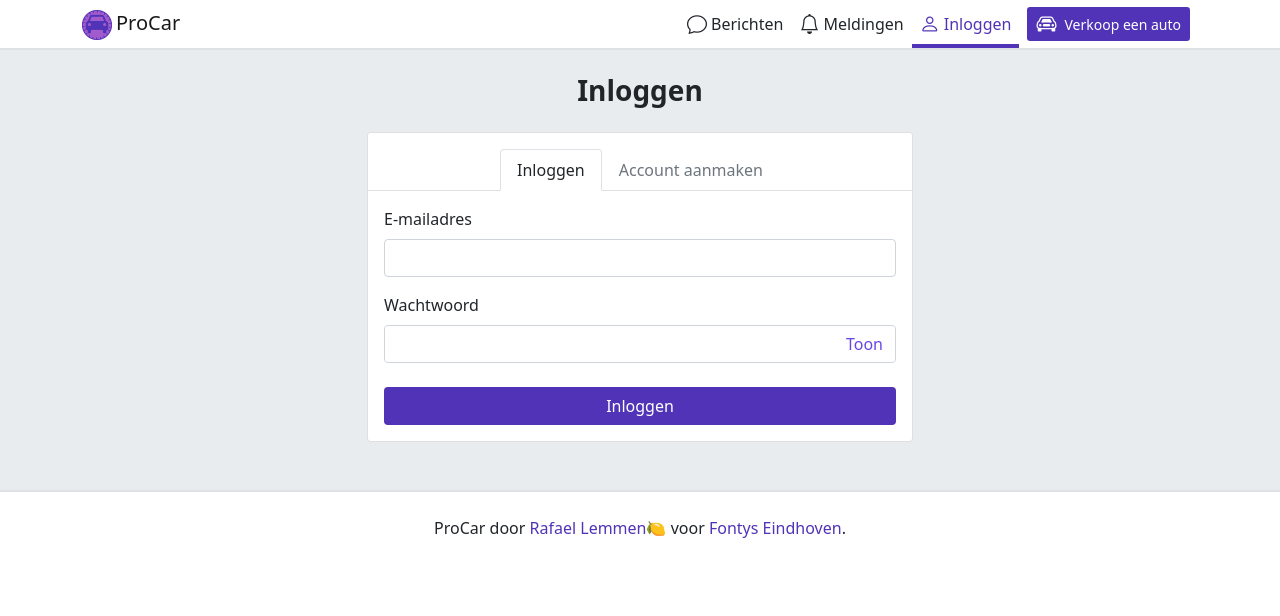
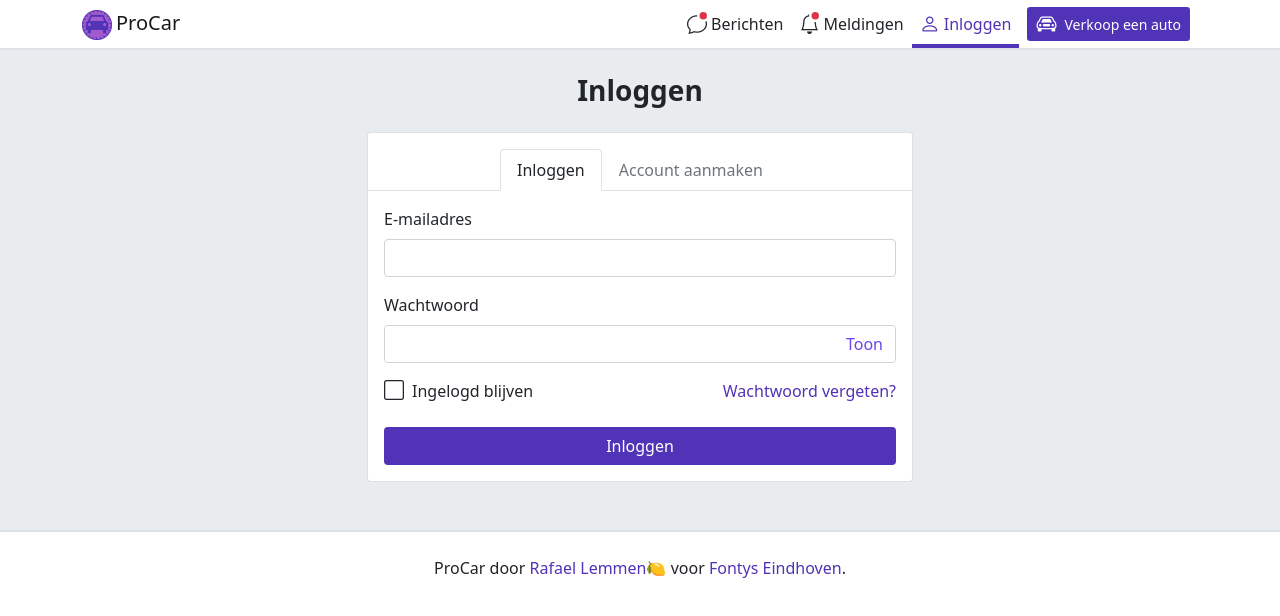
Before and after one commit to Flyyrin/ProCar-Frontend, a React (Vite) app in the folder ProCar-React/: page /login in a window 1280 px wide. Shown: the top 616 px of the page. Built offline with nearby package versions, Linux system fonts and the light colour scheme.

Commit message:
Cookies saves token on login

```diff
--- a/ProCar-React/package.json
+++ b/ProCar-React/package.json
@@ -11,6 +11,7 @@
   },
   "dependencies": {
     "axios": "^1.7.7",
+    "js-cookie": "^3.0.5",
     "react": "^18.3.1",
     "react-dom": "^18.3.1",
     "react-helmet": "^6.1.0",
@@ -18,6 +19,7 @@
   },
   "devDependencies": {
     "@eslint/js": "^9.9.0",
+    "@types/js-cookie": "^3.0.6",
     "@types/react": "^18.3.3",
     "@types/react-dom": "^18.3.0",
     "@types/react-helmet": "^6.1.11",
--- a/ProCar-React/src/components/Footer.tsx
+++ b/ProCar-React/src/components/Footer.tsx
@@ -3,19 +3,11 @@ function Footer() {
     <footer className="bg-white py-4 mt-5 text-center border-top border-2">
       <p className="m-0">
         ProCar door{" "}
-        <a
-          href="https://github.com/Flyyrin"
-          target="_blank"
-          className="link-footer"
-        >
+        <a href="https://github.com/Flyyrin" target="_blank" className="link">
           Rafael Lemmen🍋
         </a>{" "}
         voor{" "}
-        <a
-          href="https://www.fontys.nl/"
-          target="_blank"
-          className="link-footer"
-        >
+        <a href="https://www.fontys.nl/" target="_blank" className="link">
           Fontys Eindhoven
         </a>
         .
--- a/ProCar-React/src/components/Header.tsx
+++ b/ProCar-React/src/components/Header.tsx
@@ -1,16 +1,19 @@
-import { NavLink } from "react-router-dom";
+import { NavLink, useNavigate } from "react-router-dom";
+import Cookies from "js-cookie";
 import procarLogo from "/procar.png";
 import indicator from "../assets/indicator.svg";
 import "../styles/Header.css";
 
-interface HeaderStatus {
-  signedIn?: boolean;
-  name?: string;
-  messages?: boolean;
-  notifications?: boolean;
-}
+function Header() {
+  const navigate = useNavigate();
+  const token = Cookies.get("accessToken");
 
-function Header({ headerStatus = {} }: { headerStatus?: HeaderStatus }) {
+  const handleLogout = () => {
+    Cookies.remove("accessToken");
+    Cookies.remove("refreshToken");
+    navigate("/", {});
+  };
+
   return (
     <header>
       <nav className="navbar navbar-expand navbar-light bg-white py-0 border-bottom border-2">
@@ -34,7 +37,7 @@ function Header({ headerStatus = {} }: { headerStatus?: HeaderStatus }) {
                 >
                   <div className="d-flex align-items-center">
                     <i className="bi bi-chat h5 mb-0 me-1 position-relative">
-                      {headerStatus.messages && (
+                      {true && (
                         <img
                           src={indicator}
                           alt="indicator"
@@ -56,7 +59,7 @@ function Header({ headerStatus = {} }: { headerStatus?: HeaderStatus }) {
                 >
                   <div className="d-flex align-items-center">
                     <i className="bi bi-bell h5 mb-0 me-1 position-relative">
-                      {headerStatus.notifications && (
+                      {true && (
                         <img
                           src={indicator}
                           alt="indicator"
@@ -71,7 +74,7 @@ function Header({ headerStatus = {} }: { headerStatus?: HeaderStatus }) {
                 </NavLink>
               </li>
 
-              {headerStatus.signedIn ? (
+              {!!token ? (
                 <li className="nav-item dropdown">
                   <NavLink
                     className="nav-link my-0 text-dark underline"
@@ -84,7 +87,7 @@ function Header({ headerStatus = {} }: { headerStatus?: HeaderStatus }) {
                     <div className="d-flex align-items-center">
                       <i className="bi bi-person h5 mb-0 me-1"></i>
                       <span className="align-middle d-none d-md-flex me-1">
-                        {headerStatus.name}
+                        Naam Test
                       </span>
                       <i className="bi bi-chevron-down mb-0"></i>
                     </div>
@@ -105,7 +108,7 @@ function Header({ headerStatus = {} }: { headerStatus?: HeaderStatus }) {
                     <a className="dropdown-item mb-1" href="/account/profile">
                       Mijn profiel
                     </a>
-                    <a className="dropdown-item mb-1" href="/logout">
+                    <a className="dropdown-item mb-1" onClick={handleLogout}>
                       Uitloggen
                     </a>
                   </div>
--- a/ProCar-React/src/pages/Account.tsx
+++ b/ProCar-React/src/pages/Account.tsx
@@ -8,9 +8,7 @@ function Account() {
       <Helmet>
         <title>Mijn Account - ProCar</title>
       </Helmet>
-      <Header
-        headerStatus={{ messages: true, signedIn: true, name: "Rafael.L" }}
-      />
+      <Header />
       <p>Account</p>
       <Footer />
     </>
--- a/ProCar-React/src/pages/Home.tsx
+++ b/ProCar-React/src/pages/Home.tsx
@@ -4,7 +4,7 @@ import Footer from "../components/Footer";
 function Home() {
   return (
     <>
-      <Header headerStatus={{ messages: true, notifications: true }} />
+      <Header />
       <p>Home</p>
       <Footer />
     </>
--- a/ProCar-React/src/pages/Login.tsx
+++ b/ProCar-React/src/pages/Login.tsx
@@ -1,5 +1,7 @@
 import Helmet from "react-helmet";
-import { useLocation } from "react-router-dom";
+import axios from "axios";
+import Cookies from "js-cookie";
+import { useLocation, useNavigate } from "react-router-dom";
 import "../styles/Login.css";
 import { useState } from "react";
 import Header from "../components/Header";
@@ -7,8 +9,15 @@ import Footer from "../components/Footer";
 import Alert from "../components/Alert";
 
 function Login() {
+  const navigate = useNavigate();
   const location = useLocation();
   const accountCreated = location.state?.account_created;
+
+  const [formData, setFormData] = useState({
+    username: "",
+    email: "",
+    password: "",
+  });
 
   const [type, setType] = useState("password");
   const [label, setLabel] = useState("Toon");
@@ -23,6 +32,44 @@ function Login() {
     }
   };
 
+  const [rememberMe, setRememberMe] = useState(false);
+  const handleCheckbox = () => {
+    setRememberMe(!rememberMe);
+  };
+
+  const handleFormChange = (event: React.ChangeEvent<HTMLInputElement>) => {
+    const { name, value } = event.target;
+    setFormData({
+      ...formData,
+      [name]: value,
+    });
+  };
+
+  const [invalidLogin, setInvalidLogin] = useState(false);
+  const [apiError, setApiError] = useState(false);
+  const handleFormSubmit = async (event: React.FormEvent<HTMLFormElement>) => {
+    navigate("/login", { replace: true });
+    event.preventDefault();
+    setApiError(false);
+    setInvalidLogin(false);
+    axios
+      .post("https://localhost:7022/login", formData)
+      .then(function (response) {
+        if (response.status === 200) {
+          Cookies.set("accessToken", response.data.accessToken);
+          Cookies.set("refreshToken", response.data.refreshToken);
+          navigate("/", {});
+        }
+      })
+      .catch(function (error) {
+        if (error.response.status === 401) {
+          setInvalidLogin(true);
+        } else {
+          setApiError(true);
+        }
+      });
+  };
+
   return (
     <>
       <Helmet>
@@ -34,6 +81,22 @@ function Login() {
         <h3 className="fw-bold my-4 text-md-center ps-2 ps-md-0">Inloggen</h3>
         <div className="row d-flex justify-content-center">
           <div className="col-lg-6 col-md-10">
+            {apiError && (
+              <Alert
+                alertStatus={{
+                  type: "danger",
+                  message: "Er is iets mis gegaan, probeer het later nog eens.",
+                }}
+              />
+            )}
+            {invalidLogin && (
+              <Alert
+                alertStatus={{
+                  type: "danger",
+                  message: "Het e-mailadres of wachtwoord is ongeldig.",
+                }}
+              />
+            )}
             {accountCreated && (
               <Alert
                 alertStatus={{
@@ -62,7 +125,7 @@ function Login() {
                 </ul>
               </div>
               <div className="card-body">
-                <form>
+                <form onSubmit={handleFormSubmit} noValidate>
                   <div className="mb-3">
                     <label htmlFor="emailInput" className="form-label">
                       E-mailadres
@@ -72,9 +135,10 @@ function Login() {
                       name="email"
                       className="form-control"
                       id="emailInput"
+                      onChange={handleFormChange}
                     />
                   </div>
-                  <div className="mb-4">
+                  <div className="mb-3">
                     <label htmlFor="passwordInput" className="form-label">
                       Wachtwoord
                     </label>
@@ -84,6 +148,7 @@ function Login() {
                         name="password"
                         className="form-control border-0"
                         id="passwordInput"
+                        onChange={handleFormChange}
                       />
                       <span
                         className="input-group-text bg-white password-toggler border-0"
@@ -92,6 +157,22 @@ function Login() {
                         {label}
                       </span>
                     </div>
+                  </div>
+                  <div
+                    className="d-flex align-items-center mb-4"
+                    onClick={handleCheckbox}
+                  >
+                    <i
+                      className={`bi ${
+                        rememberMe
+                          ? "bi-check-square-fill"
+                          : "bi-square text-dark"
+                      } me-2 h5 mb-0 checkbox`}
+                    ></i>
+                    <span className="align-middle">Ingelogd blijven</span>
+                    <a href="/reset-password" className="link ms-auto">
+                      Wachtwoord vergeten?
+                    </a>
                   </div>
                   <button type="submit" className="btn w-100">
                     Inloggen
--- a/ProCar-React/src/pages/NotFound.tsx
+++ b/ProCar-React/src/pages/NotFound.tsx
@@ -9,9 +9,7 @@ function NotFound() {
       <Helmet>
         <title>Pagina niet gevonden - ProCar</title>
       </Helmet>
-      <Header
-        headerStatus={{ messages: true, signedIn: true, name: "Rafael.L" }}
-      />
+      <Header />
       <div className="container-fluid pt-5 text-center">
         <h3 className="fw-bold my-5">We konden deze pagina niet vinden.</h3>
         <div className="row d-flex justify-content-center">
--- a/ProCar-React/src/styles/Login.css
+++ b/ProCar-React/src/styles/Login.css
@@ -13,3 +13,7 @@
 .is-invalid {
   background-image: none !important;
 }
+
+.checkbox {
+  color: #6946e8;
+}
--- a/ProCar-React/src/styles/index.css
+++ b/ProCar-React/src/styles/index.css
@@ -50,7 +50,7 @@ input:focus {
   border-color: #5033b6;
 }
 
-.link-footer {
+.link {
   color: #5033b6;
   text-decoration: none;
 }
```
Also changed, not shown: ProCar-React/src/pages/Signup.tsx (+6 -6 lines), 1 other file (tests, documents, lock files or other folders).
